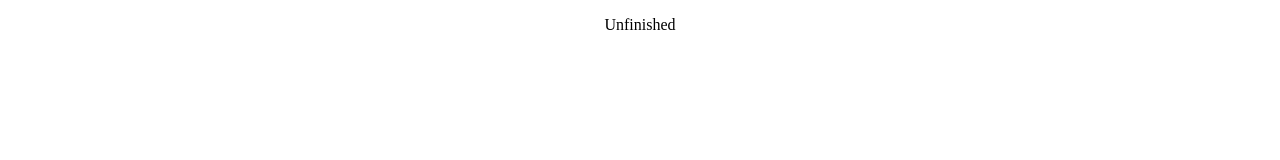
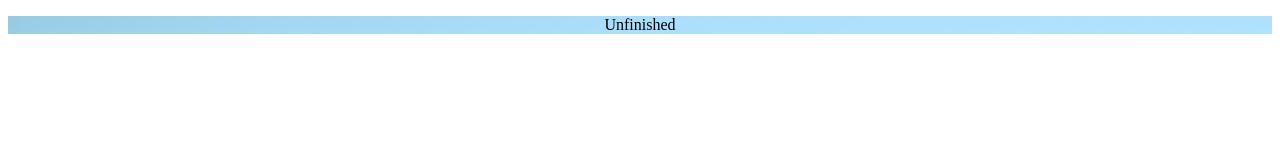
Before and after one commit to huameidudu/huameidudu.github.io, a plain HTML site: page index.html in a window 1280 px wide. Drawn offline with Linux system fonts and the light colour scheme.

Commit message:
Update index.html

```diff
--- a/index.html
+++ b/index.html
@@ -5,7 +5,7 @@
 		<title>IJa Tools</title>
 	</head>
 	<body>
-		<div id="tit" style="background-image:/bg.jpg;">
+		<div id="tit" style="background-image:url(bg.jpg);">
 		      <p style="text-align:center;">Unfinished</p>
 		</div>
 	</body>
```
